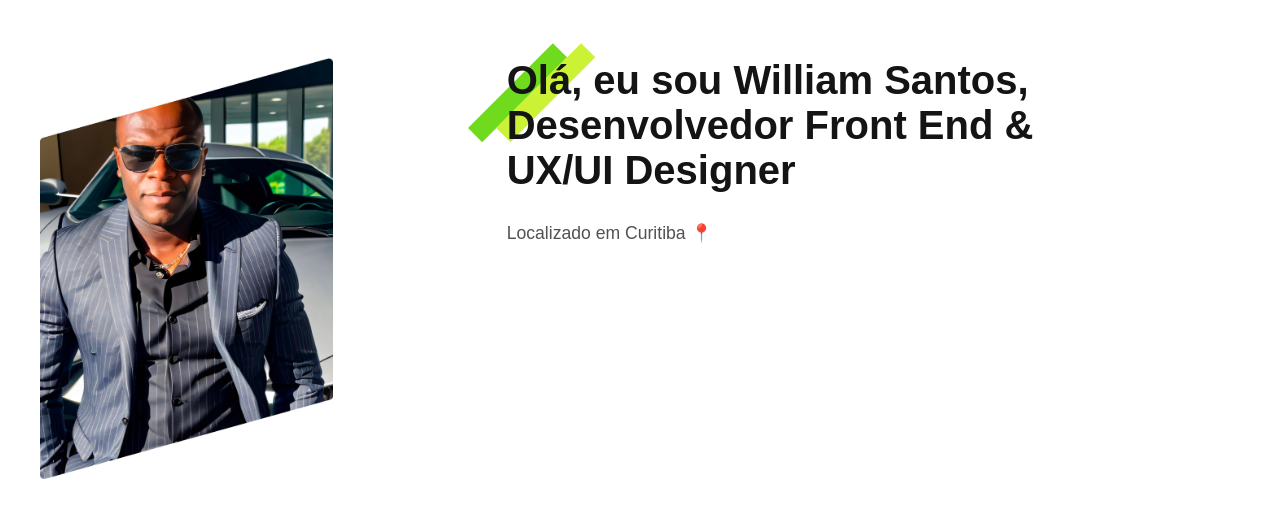
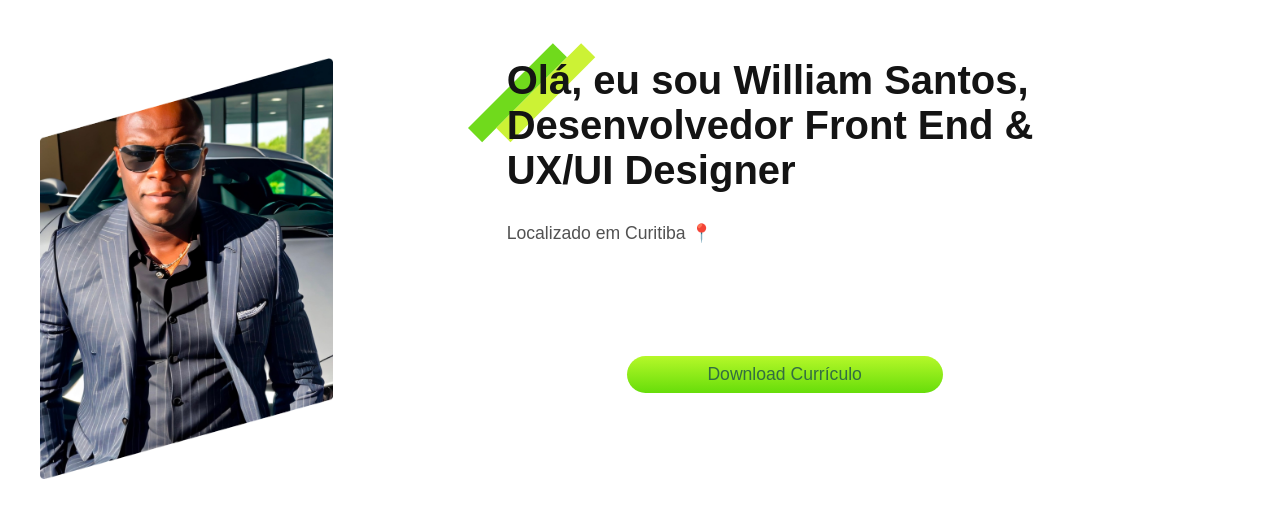
Before and after one commit to williamsantosf/williamsantosf.github.io, a plain HTML site: page index.html in a window 1280 px wide. Shown: the part 140-669 px from the top of the page. Drawn offline with Linux system fonts and the light colour scheme; a web font is replaced by a local one.

Commit message:
Added Button

```diff
--- a/css/introducao.css
+++ b/css/introducao.css
@@ -37,6 +37,24 @@
   color: #525252; /*cor da fonte*/
 }
 
+.download a {
+  display: block;
+  font-size: 1.1rem;
+  text-decoration: none;
+  color: rgb(51, 110, 65);
+  background: linear-gradient(#b6f829, #67dd0a);
+  border-radius: 50px;
+  padding: 8px;
+  text-align: center;
+  max-width: 300px;
+  margin-top: 112px;
+  margin-left: 120px;
+}
+
+.download a:hover {
+  background: linear-gradient(#b6f829, #a4d128);
+}
+
 /*Essa media reduz o tamanho do h1 em telas abaixo de 1000px*/
 @media (max-width: 1000px) {
   .introducao h1 {
--- a/index.html
+++ b/index.html
@@ -6,7 +6,7 @@
   <meta name="viewport" content="width=device-width, initial-scale=1.0">
   <title>William Santos Dev</title>
   <meta name="description" content="Desenvolvedor Front-End e Designer localizado em Curitiba-PR">
-  <link rel="stylesheet" href="./css/style.min.css">
+  <link rel="stylesheet" href="./css/style.css">
   <link rel="icon" href="./favicon.svg" type="image/svg+xml">
   <link rel="preconnect" href="https://fonts.googleapis.com">
   <link rel="preconnect" href="https://fonts.gstatic.com" crossorigin>
@@ -31,6 +31,9 @@
     <div>
       <h1 class="apresentacao">Olá, eu sou William Santos, <br> Desenvolvedor Front End & <br>UX/UI Designer</h1>
       <p>Localizado em Curitiba &#128205</p>
+      <div class="download">
+        <a href="https://drive.google.com/file/d/1FNgctz-DSN_NbCzF9REy-WKh5Pp2LMFi/view?usp=drive_link">Download Currículo</a>
+      </div>
     </div>
   </main>
 
```
